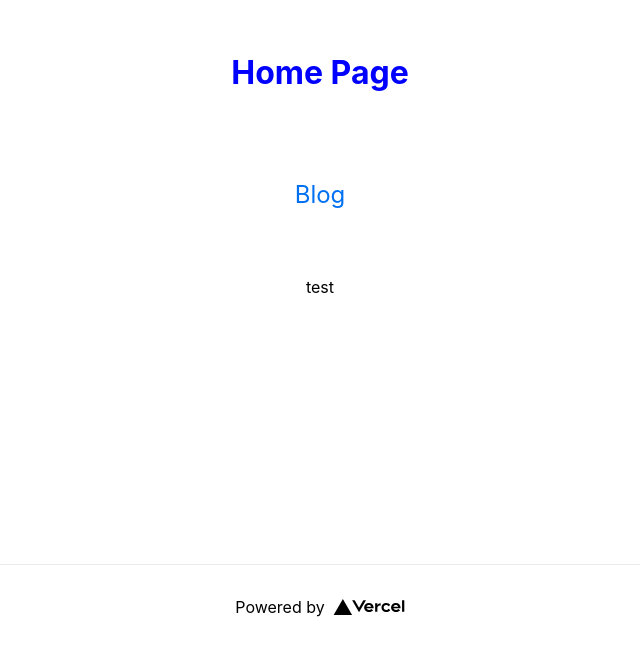
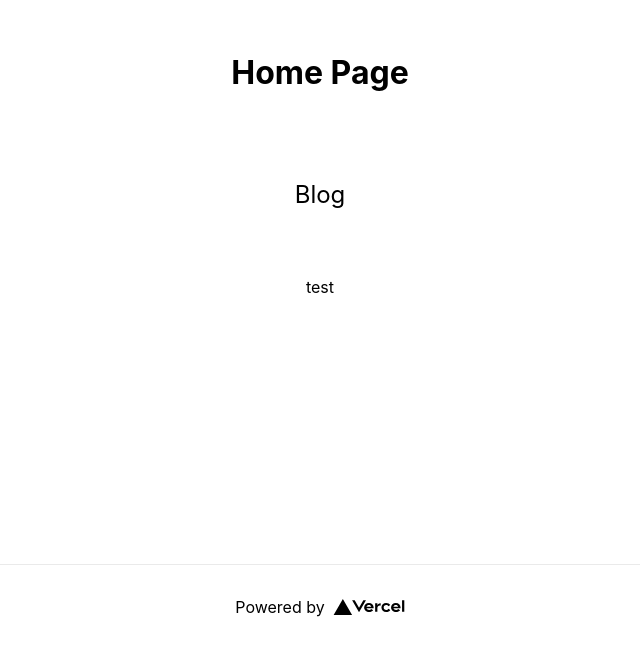
Before and after one commit to TahereGmi/technical-blog, a Next.js app: page / in a window 1280 px wide. Shown: the part 236-885 px from the top of the page, without its empty margins (320-960 px from the left). Built offline with nearby package versions, Linux system fonts and the light colour scheme.

Commit message:
fix: remove styled component

```diff
--- a/pages/index.tsx
+++ b/pages/index.tsx
@@ -1,10 +1,7 @@
 import Head from 'next/head'
 import Image from 'next/image'
 import Link from 'next/link'
-import styled from "styled-components";
 import styles from '../styles/Home.module.css'
-
-export const Title = styled.h1 ` color: blue; `
 
 const Home = () => {
   return (
@@ -16,14 +13,13 @@ const Home = () => {
       </Head>
 
       <main className={styles.main}>
-        <Title>
+        <h1>
           Home Page
-        </Title>
+        </h1>
 
         <p className={styles.description}>
           <Link
-            href='/blog'
-            className={styles.linkTitle}>
+            href='/blog'>
             Blog
           </Link>
         </p>
```
Also changed, not shown: package.json (+2 -6 lines).
